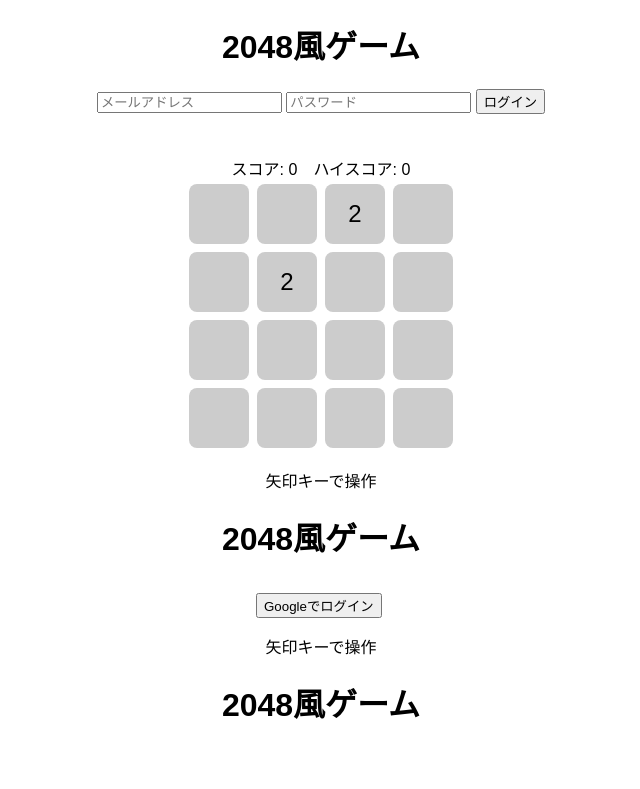
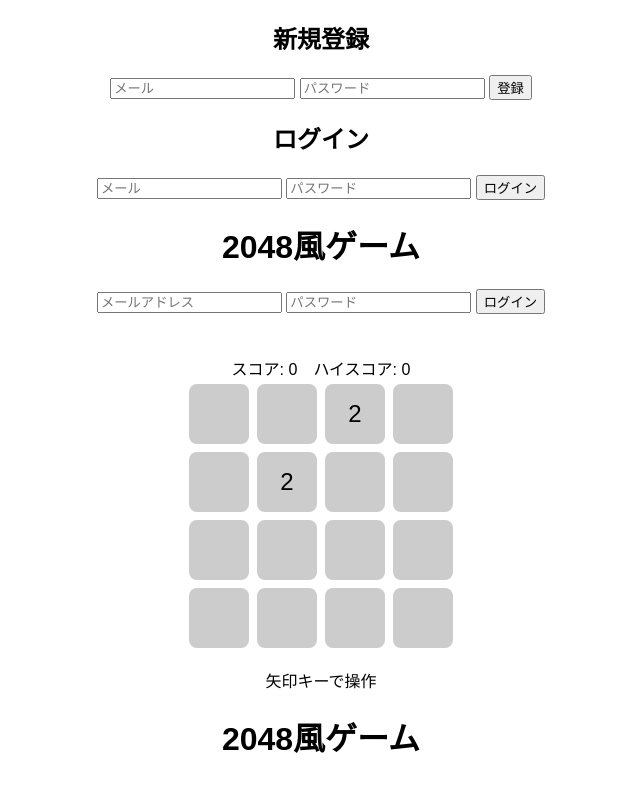
Before and after one commit to Nkhr-73/2048, a plain HTML site: page index.html in a window 1280 px wide. Shown: the top 789 px of the page, without its empty margins (319-959 px from the left). Drawn offline with Linux system fonts and the light colour scheme.

Commit message:
Update index.html
2.1.3

```diff
--- a/index.html
+++ b/index.html
@@ -1,6 +1,34 @@
 <!DOCTYPE html>
 <html lang="ja">
 <head>
+  <!doctype html>
+<html lang="ja">
+<head>
+  <meta charset="utf-8">
+  <title>2048 - ログイン</title>
+</head>
+<body>
+  <h2>新規登録</h2>
+  <input type="email" id="signupEmail" placeholder="メール">
+  <input type="password" id="signupPass" placeholder="パスワード">
+  <button onclick="signUp()">登録</button>
+
+  <h2>ログイン</h2>
+  <input type="email" id="loginEmail" placeholder="メール">
+  <input type="password" id="loginPass" placeholder="パスワード">
+  <button onclick="login()">ログイン</button>
+
+  <p id="msg"></p>
+
+  <!-- Firebase SDK -->
+  <script src="https://www.gstatic.com/firebasejs/9.6.1/firebase-app.js"></script>
+  <script src="https://www.gstatic.com/firebasejs/9.6.1/firebase-auth.js"></script>
+  <script src="https://www.gstatic.com/firebasejs/9.6.1/firebase-firestore.js"></script>
+
+  <script src="auth.js"></script>
+</body>
+</html>
+
   <meta charset="UTF-8">
   <title>2048風ゲーム</title>
   <style>
```
